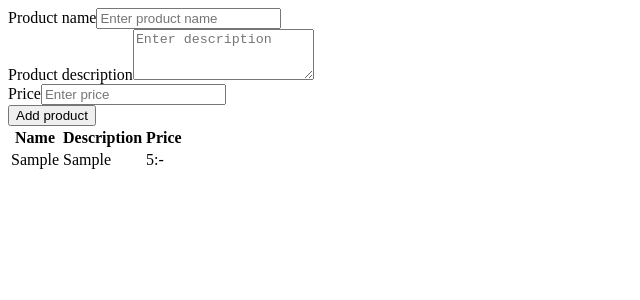
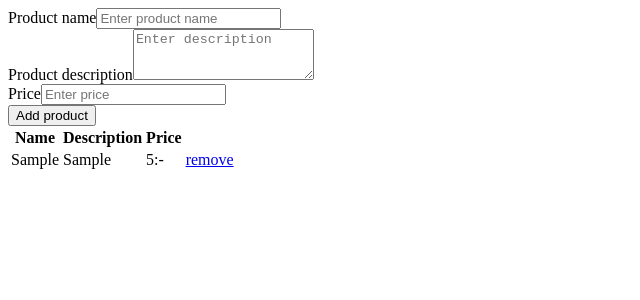
Before and after one commit to ilumin/vue-workshop, a Vue app: page / in a window 1280 px wide. Both pictures are taken after typing "Sample", "Sample", "5" into the empty fields and a click on the button "Add product". Shown: the top 300 px of the page, without its empty margins (0-640 px from the left). Built offline with nearby package versions, Linux system fonts and the light colour scheme.

Commit message:
UPDATE product list component - add emit remove event

```diff
--- a/src/components/ProductList.vue
+++ b/src/components/ProductList.vue
@@ -5,6 +5,7 @@
         <th>Name</th>
         <th>Description</th>
         <th>Price</th>
+        <th>&nbsp;</th>
       </tr>
     </thead>
     <tbody>
@@ -12,6 +13,7 @@
         <td>{{product.name}}</td>
         <td>{{product.description}}</td>
         <td>{{product.price}}:-</td>
+        <td><a href="#" v-on:click.prevent.stop="onRemove(product)">remove</a></td>
       </tr>
     </tbody>
   </table>
@@ -23,6 +25,9 @@ export default {
   methods: {
     onEdit(product) {
       this.$emit('edit', product);
+    },
+    onRemove(product) {
+      this.$emit('remove', product);
     }
   }
 }
```
